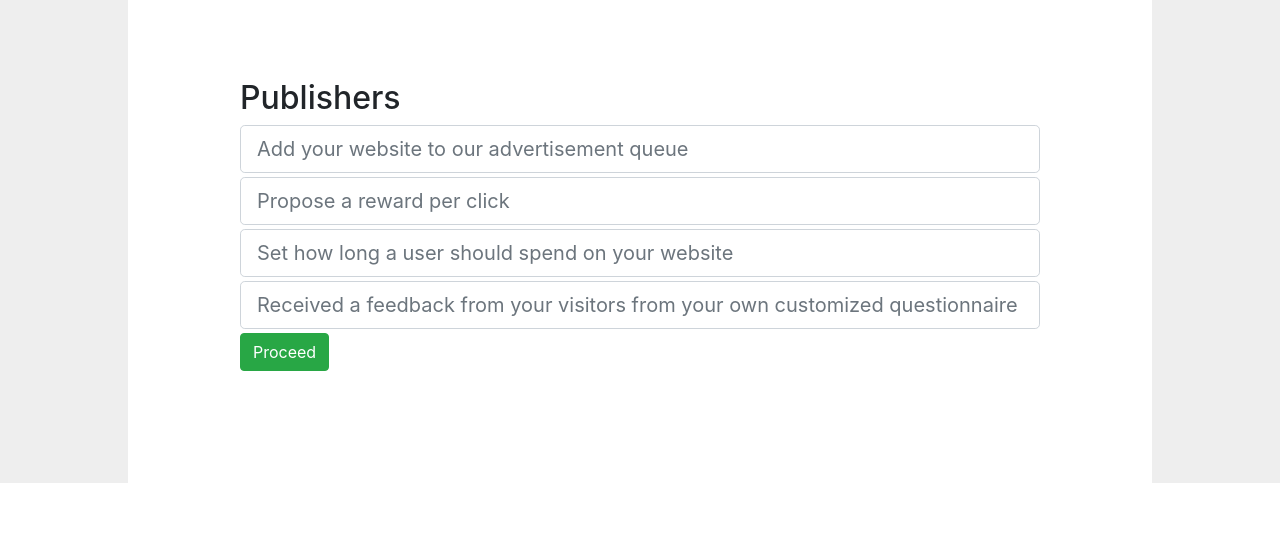
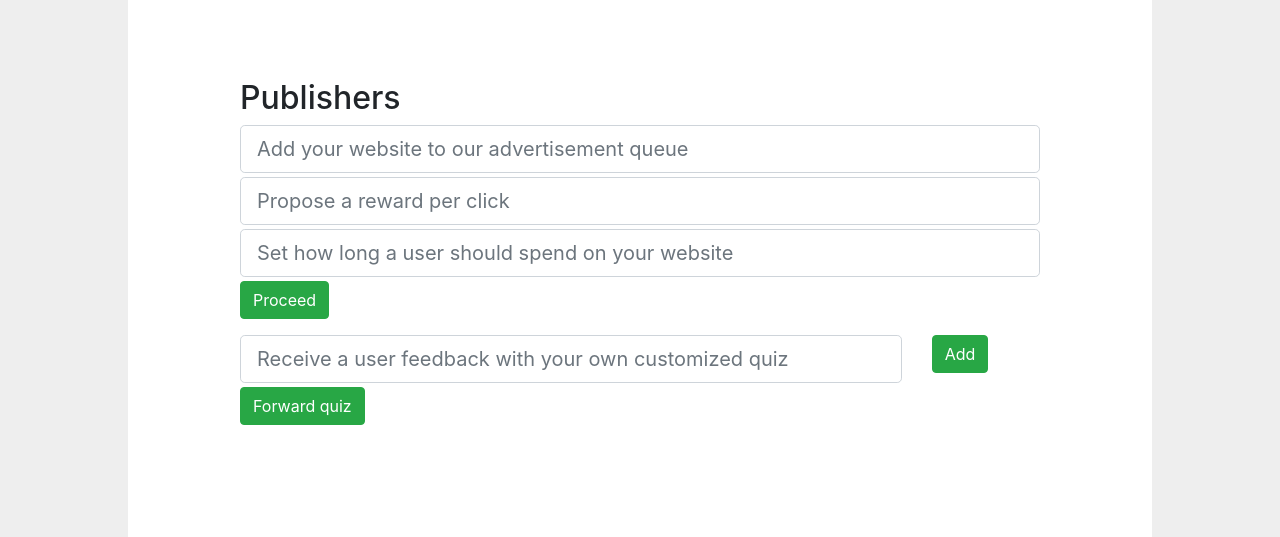
Before and after one commit to crowd-tools/CrowdClick, a Django app: page / in a window 1280 px wide. Shown: the part 1492-2029 px from the top of the page. Before the commit the page ends 1975 px from the top, so only its background shows below. Run offline with Django 3.2, Linux system fonts and the light colour scheme; some libraries are stand-ins or nearby versions.

Commit message:
some javascript

```diff
--- a/ad_source/static/js/main.js
+++ b/ad_source/static/js/main.js
@@ -0,0 +1,55 @@
+console.log("main.js here hello")
+
+const inputPublDataWebsite = document.getElementById("publisher-data-website");
+const inputPublDataReward = document.getElementById("publisher-data-reward");
+const inputPublDataTime = document.getElementById("publisher-data-time");
+const forwardPublDataBtn = document.getElementById("forward-publisher");
+const inputPublDataQuiz = document.getElementById("publisher-data-quiz");
+const forwardQuizBtn = document.getElementById("forward-quiz");
+const addQuestionBtn = document.getElementById("add-question");
+
+let quizArr = []
+
+
+// console.log(inputPublDataQuiz.value)
+// console.log(inputPublDataReward.value)
+// console.log(inputPublDataTime.value)
+
+const addQuestionData = () => {
+    quizArr = [...quizArr, inputPublDataQuiz.value];
+    inputPublDataQuiz.value = "";
+    // inputPublDataQuiz.placeholder = "Receive a user feedback with your own customized quiz";
+
+    // console.log(quizArr)
+}
+
+const forwardPublData = () => {
+    let publisherOj = {}
+    publisherOj.website = inputPublDataWebsite.value;
+    publisherOj.reward = inputPublDataReward.value;
+    publisherOj.time = inputPublDataTime.value;
+    inputPublDataWebsite.value = "";
+    inputPublDataReward.value = "";
+    inputPublDataTime.value = "";
+    return {website, reward, time} = publisherOj
+}
+
+const forwardQuiz = () => {
+    console.log("quizarr", quizArr)
+    return quizArr
+}
+
+forwardPublDataBtn.addEventListener("click", () => {
+    console.log(forwardPublData())
+    return forwardPublData()
+})
+
+addQuestionBtn.addEventListener("click", () => {
+    console.log("array has been updated")
+    addQuestionData()
+    // console.log(quizArr)
+})
+
+forwardQuizBtn.addEventListener("click", () => {
+    forwardQuiz()
+})
--- a/ad_source/templates/home/base.html
+++ b/ad_source/templates/home/base.html
@@ -13,7 +13,7 @@
 </head>
 
 <body>
-    <script src="{% static "js/main.js" %}"></script>
+    <!-- <script src="{% static "js/main.js" %}"></script> -->
     <script src="{% static 'web3auth/js/web3auth.js' %}"></script>
     <div class="d-flex flex-column flex-md-row align-items-center p-3 px-md-4 mb-3 bg-white border-bottom shadow-sm">
         <h5 class="my-0 mr-md-auto font-weight-normal"><a href="/">CrowdClick</a></h5>
@@ -56,6 +56,8 @@
 
 
     </script>
+    <script src="{% static "js/main.js" %}"></script>
+
 </body>
 
 </html>
--- a/ad_source/templates/home/index.html
+++ b/ad_source/templates/home/index.html
@@ -60,12 +60,25 @@
                 <div class="container" style="padding: 5em">
                     <h2>Publishers</h2>
                     <ul class="list-group">
-                        <input id="publisher-data" class="form-control form-control-lg" type="text" placeholder="Add your website to our advertisement queue" style="margin-bottom:0.2em">
-                        <input id="publisher-data" class="form-control form-control-lg" type="text" placeholder="Propose a reward per click" style="margin-bottom:0.2em">
-                        <input id="publisher-data" class="form-control form-control-lg" type="text" placeholder="Set how long a user should spend on your website" style="margin-bottom:0.2em">
-                        <input id="publisher-data" class="form-control form-control-lg" type="text" placeholder="Received a feedback from your visitors from your own customized questionnaire" style="margin-bottom:0.2em">
+                        <input id="publisher-data-website" class="form-control form-control-lg" type="text"
+                            placeholder="Add your website to our advertisement queue" style="margin-bottom:0.2em">
+                        <input id="publisher-data-reward" class="form-control form-control-lg" type="text"
+                            placeholder="Propose a reward per click" style="margin-bottom:0.2em">
+                        <input id="publisher-data-time" class="form-control form-control-lg" type="text"
+                            placeholder="Set how long a user should spend on your website" style="margin-bottom:0.2em">
                     </ul>
-                    <button class="btn btn-success" id="forward-publisher">Proceed</button>
+                    <button class="btn btn-success" id="forward-publisher" style="margin-bottom:1em">Proceed</button>
+                    <div class="row">
+                        <div class="col-md-10">
+                            <input id="publisher-data-quiz" class="form-control form-control-lg" type="text"
+                                placeholder="Receive a user feedback with your own customized quiz"
+                                style="margin-bottom:0.2em">
+                        </div>
+                        <div class="col-md-2">
+                            <button class="btn btn-success" id="add-question">Add</button>
+                        </div>
+                    </div>
+                    <button class="btn btn-success" id="forward-quiz">Forward quiz</button>
                 </div>
             </div>
         </div>
```
